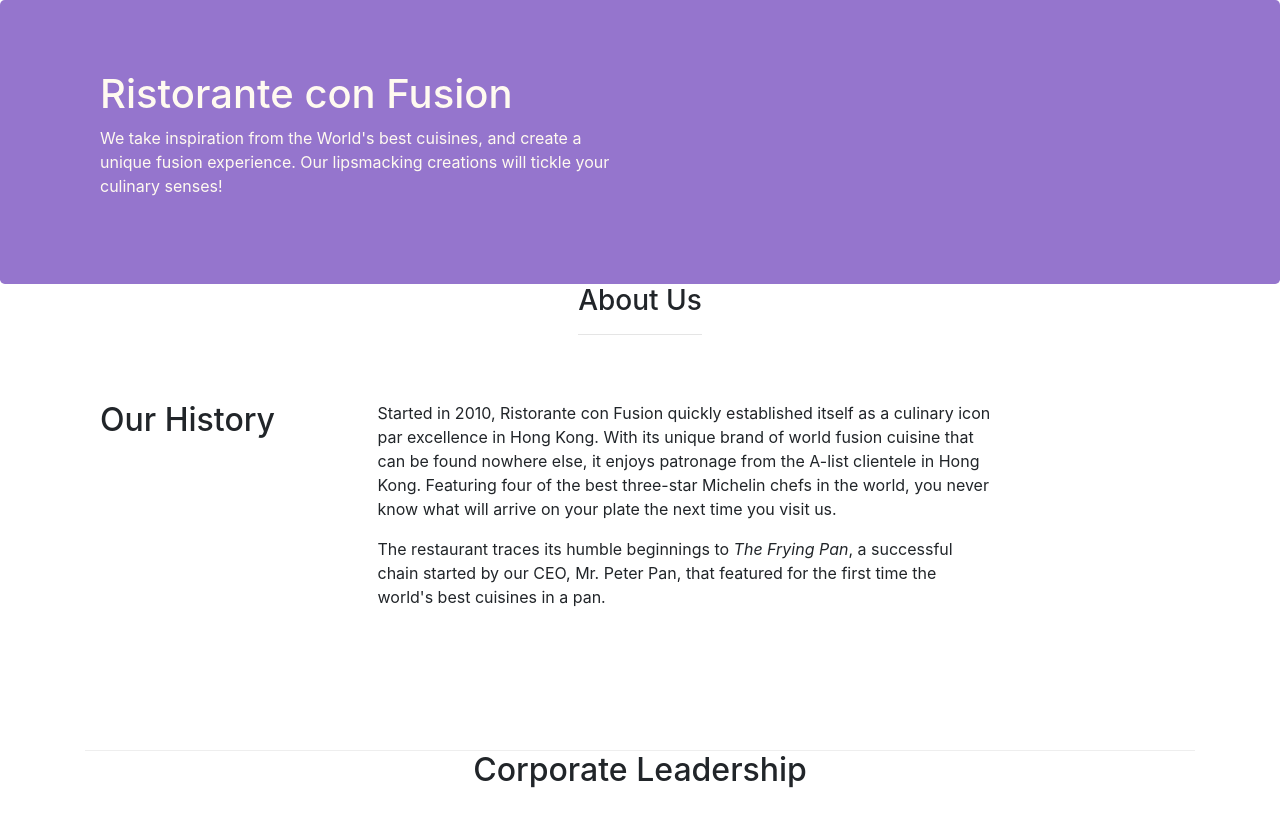
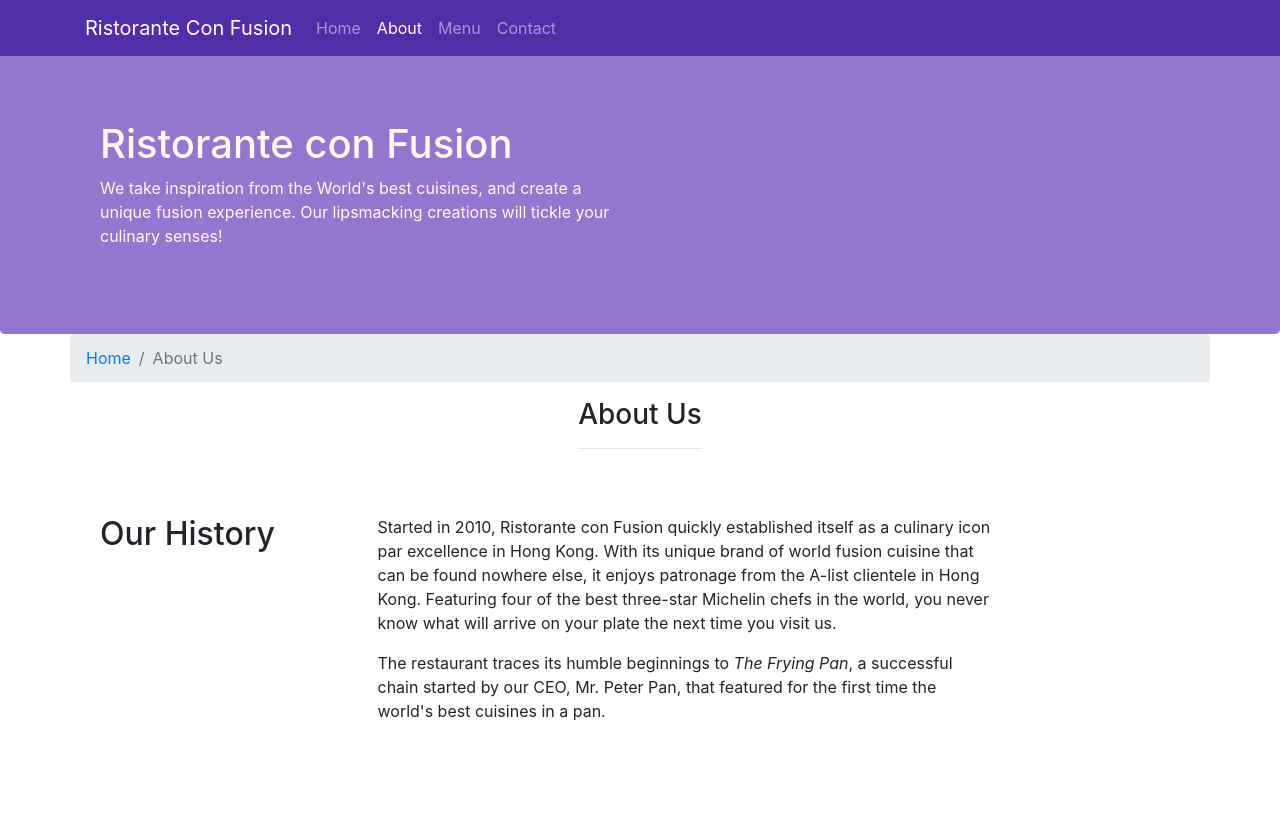
Before and after one commit to NohaWaly/Bootstrap-Project, a website: page aboutus.html in a window 1280 px wide. Shown: the top 817 px of the page. Drawn offline with nearby package versions, Linux system fonts and the light colour scheme.

Commit message:
added navbar

```diff
--- a/aboutus.html
+++ b/aboutus.html
@@ -16,7 +16,22 @@
 </head>
 
 <body>
-
+        <nav class="navbar navbar-dark navbar-expand-sm  fixed-top">
+                <div class="container">
+                        <button class="navbar-toggler" type="button" data-toggle="collapse" data-target="#Navbar">
+                                <span class="navbar-toggler-icon"></span>
+                            </button>
+                   <a class="navbar-brand" href="#">Ristorante Con Fusion</a>
+                   <div class="collapse navbar-collapse" id="Navbar">
+                        <ul class="navbar-nav mr-auto">
+                            <li class="nav-item"><a class="nav-link" href="./index.html">Home</a></li>
+                            <li class="nav-item active"><a class="nav-link" href="./aboutus.html">About</a></li>
+                            <li class="nav-item"><a class="nav-link" href="#">Menu</a></li>
+                            <li class="nav-item"><a class="nav-link" href="#">Contact</a></li>
+                        </ul>
+                </div>
+            </div>
+            </nav>
     <header class="jumbotron">
         <div class="container">
             <div class="row row-header">
@@ -34,6 +49,10 @@
     <div class="container">
 
         <div class="row justify-content-center">
+                <ol class="col-12 breadcrumb">
+                        <li class="breadcrumb-item"><a href="./index.html">Home</a></li>
+                        <li class="breadcrumb-item active">About Us</li>
+                    </ol>
             <div class="col-auto">
                 <h3>About Us</h3>
                 <hr>
--- a/css/styles.css
+++ b/css/styles.css
@@ -1,3 +1,12 @@
+body{
+    padding:50px 0px 0px 0px;
+    z-index:0;
+}
+
+.navbar-dark {
+     background-color: #512DA8;
+}
+
 .row-header{
     margin:0px auto;
     padding:0px;
```
Also changed, not shown: index.html (+16 -0 lines).
